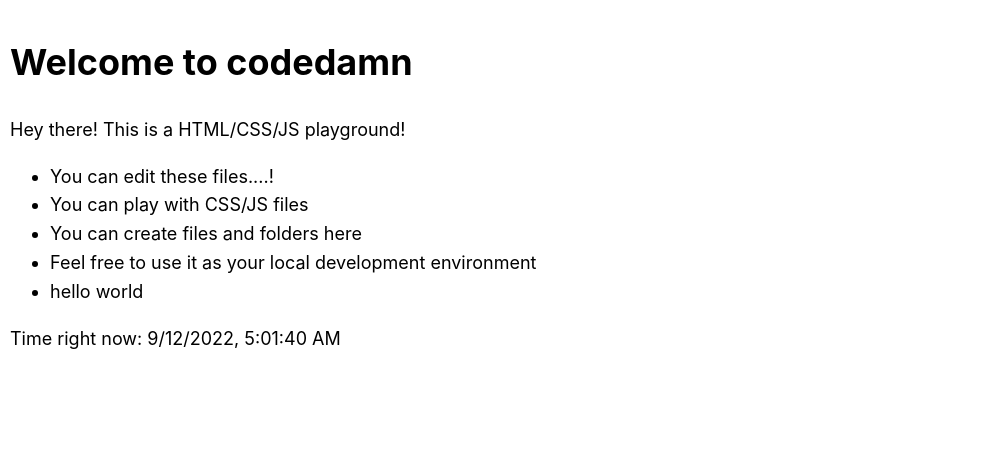
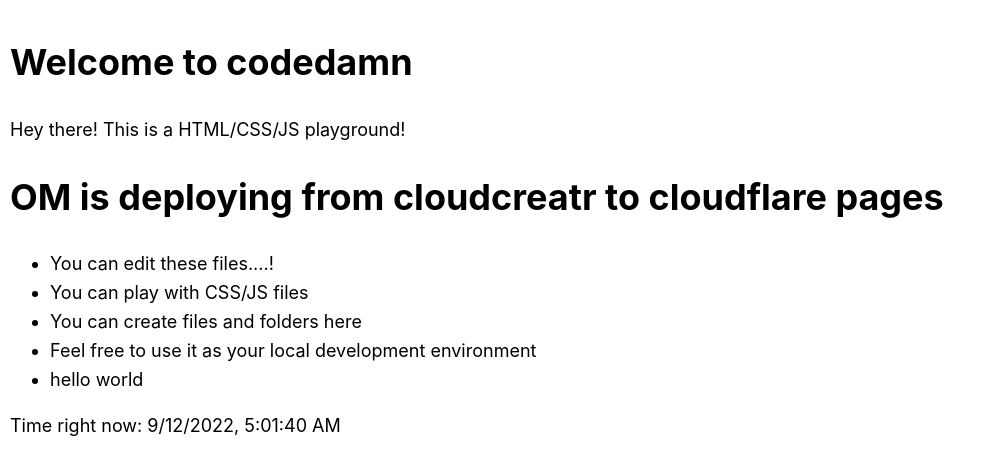
Before and after one commit to cloudcreatr/codedamm, a plain HTML site: page index.html in a window 1280 px wide. Shown: the whole page, without its empty margins (0-995 px from the left). Drawn offline with Linux system fonts and the light colour scheme.

Commit message:
om made custom changes to html

```diff
--- a/index.html
+++ b/index.html
@@ -9,12 +9,14 @@
 	<body>
 		<h1>Welcome to codedamn</h1>
 		<p>Hey there! This is a HTML/CSS/JS playground!</p>
+        <h1>OM is deploying from cloudcreatr to cloudflare pages </h1>
 		<ul>
 			<li>You can edit these files....!</li>
 			<li>You can play with CSS/JS files</li>
 			<li>You can create files and folders here</li>
 			<li>Feel free to use it as your local development environment</li>
 			<li>hello world</li>
+
 		</ul>
 
 		<div id="time">Time right now: <span></span></div>
```
